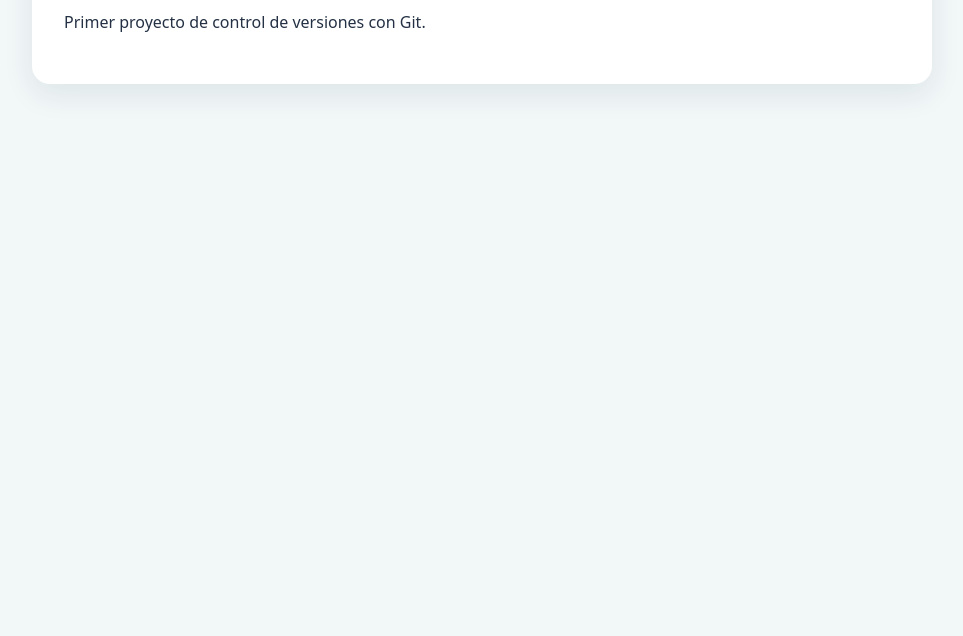
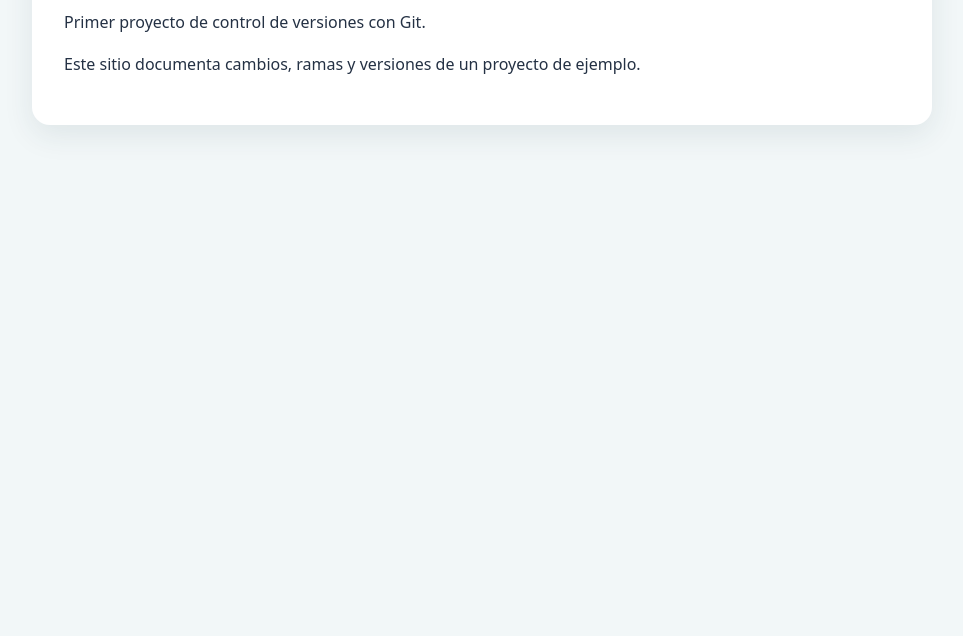
Before and after one commit to ricardogomezr-del/taller-git-ricardo, a plain HTML site: page index.html in a window 1280 px wide. Shown: the part 164-800 px from the top of the page, without its empty margins (158-1121 px from the left). Drawn offline with Linux system fonts and the light colour scheme.

Commit message:
feat: amplia la presentacion del sitio

```diff
--- a/index.html
+++ b/index.html
@@ -3,7 +3,7 @@
 <head>
   <meta charset="utf-8">
   <meta name="viewport" content="width=device-width, initial-scale=1">
-  <title>Proyecto Git de Ricardo</title>
+  <title>Control de versiones | Ricardo Gomez</title>
   <style>
     :root{font-family:system-ui,-apple-system,sans-serif;color:#243144;background:#f2f7f8}
     body{max-width:900px;margin:0 auto;padding:3rem 1.2rem;line-height:1.6}
@@ -15,6 +15,7 @@
  <main>
   <h1>Ricardo Andres Gomez Ruiz</h1>
   <p>Primer proyecto de control de versiones con Git.</p>
+  <p>Este sitio documenta cambios, ramas y versiones de un proyecto de ejemplo.</p>
  </main>
 </body>
 </html>
```
